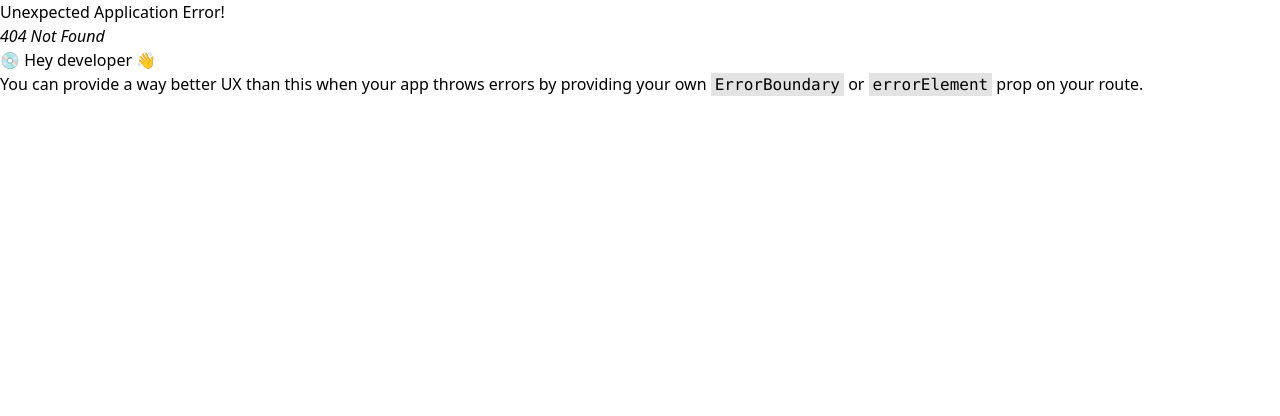
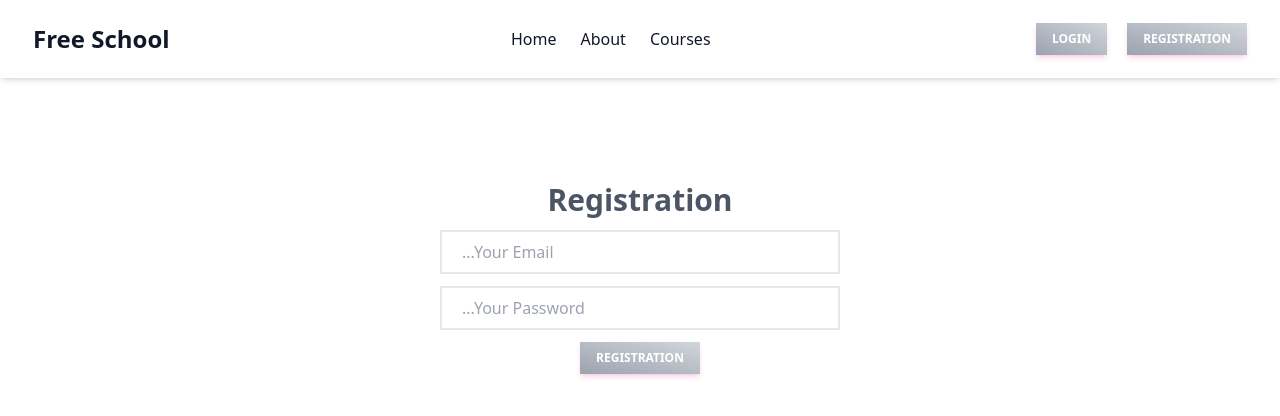
Before and after one commit to sumaiya-rahman-chowdhury/School-Website-With-Firebase-Authentication, a React (Vite) app: page /registration in a window 1280 px wide. Before the commit this address had no page. Shown: the top 416 px of the page. Built offline with nearby package versions, Linux system fonts and the light colour scheme; no server answers.

Commit message:
Added Feature: Login/Registration with Firebase

```diff
--- a/package.json
+++ b/package.json
@@ -11,6 +11,7 @@
   },
   "dependencies": {
     "@material-tailwind/react": "^2.1.2",
+    "firebase": "^10.4.0",
     "localforage": "^1.10.0",
     "match-sorter": "^6.3.1",
     "react": "^18.2.0",
--- a/src/Component/Card/CardDetails.jsx
+++ b/src/Component/Card/CardDetails.jsx
@@ -21,7 +21,7 @@ const CardDetails = () => {
         <div className=" flex justify-center items-center h-auto">
             <div className="relative flex w-full lg:p-20 flex-col  bg-white bg-clip-border text-gray-700  ">
                 <div className="relative mx-4 mt-4 overflow-hidden rounded-xl bg-blue-gray-500 bg-clip-border text-white shadow-lg shadow-blue-gray-500/40">
-                    <img
+                    <img className=" h-[80vh] w-full"
                         src={data?.cover_photo}
                         alt="ui/ux review check"
                     />
--- /dev/null
+++ b/src/Component/Context/Authentication.jsx
@@ -0,0 +1,43 @@
+import { createUserWithEmailAndPassword, onAuthStateChanged, signInWithEmailAndPassword, signOut } from "firebase/auth";
+import { createContext, useEffect, useState } from "react";
+
+import auth from "../firebase.config";
+
+export const  AuthenticationProvider = new createContext(null)
+const Authentication = ({children}) => {
+
+    const [user,setUser] = useState(null)
+
+    const signUp =(email,password)=>{
+
+        return createUserWithEmailAndPassword (auth,email,password)
+    }
+    const logIn = (email,password)=>{
+        return signInWithEmailAndPassword(auth,email,password)
+    }
+
+    useEffect(()=>{
+        const unSubscribe = onAuthStateChanged(auth,(currentUser) =>{
+            setUser(currentUser)
+        }
+        )
+        return ()=>{
+            unSubscribe()
+        }
+    },[])
+
+    const logOut = ()=>{
+        return signOut(auth)
+    }
+
+    const authValue = {signUp,logIn,user,logOut}
+    return (
+        <div>
+            <AuthenticationProvider.Provider value={authValue}>
+                {children}
+            </AuthenticationProvider.Provider>
+        </div>
+    );
+};
+
+export default Authentication;
--- a/src/Component/Header Compo/Navbar.jsx
+++ b/src/Component/Header Compo/Navbar.jsx
@@ -1,12 +1,23 @@
-import { useState } from "react";
+import { useContext, useState } from "react";
 import { NavLink,Link } from "react-router-dom";
+import { AuthenticationProvider } from "../Context/Authentication";
 const Navbar = () => {
-
+    const {user,logOut} = useContext(AuthenticationProvider)
+    console.log(user)
     const navItems = <>
         <li><NavLink to='/'>Home</NavLink></li>
         <li><NavLink to='/about'>About</NavLink></li>
         <li><NavLink to='/'>Courses</NavLink></li>
     </>
+
+    const handleLogOut = () =>{
+        logOut().then(()=>{
+            alert("Log Out")
+        })
+        .catch(error=>{
+            console.log(error)
+        })
+    }
     const [show, setShow] = useState(true)
     console.log(show)
     return (
@@ -24,14 +35,17 @@ const Navbar = () => {
                             {navItems}
                         </ul>
                        <div className=" space-x-5">
-                      <Link to='/login'> <button
+                      {
+                        user?"":<Link to='/login'> <button
                         className="middle none center hidden  bg-gradient-to-tr from-gray-400 to-gray-300 py-2 px-4 font-sans text-xs font-bold uppercase text-white shadow-md shadow-pink-500/20 transition-all hover:shadow-lg hover:shadow-pink-500/40 active:opacity-[0.85] disabled:pointer-events-none disabled:opacity-50 disabled:shadow-none lg:inline-block rounded-none"
                         type="button"
                         data-ripple-light="true"
                     >
                         <span>Login</span>
                     </button></Link>
-                       <Link to='/registratio'>
+                      }
+                    {
+                        user?"":   <Link to='/registration'>
                         <button
                              className="middle none center hidden  bg-gradient-to-tr from-gray-400 to-gray-300 py-2 px-4 font-sans text-xs font-bold uppercase text-white shadow-md shadow-pink-500/20 transition-all hover:shadow-lg hover:shadow-pink-500/40 active:opacity-[0.85] disabled:pointer-events-none disabled:opacity-50 disabled:shadow-none lg:inline-block"
                              type="button"
@@ -40,13 +54,30 @@ const Navbar = () => {
                              <span>Registration</span>
                          </button>
                         </Link>
+                    }
+                    {
+                        user? <Link to='/profile'>
+                        <button
+                             className="middle none center hidden  bg-gradient-to-tr from-gray-400 to-gray-300 py-2 px-4 font-sans text-xs font-bold uppercase text-white shadow-md shadow-pink-500/20 transition-all hover:shadow-lg hover:shadow-pink-500/40 active:opacity-[0.85] disabled:pointer-events-none disabled:opacity-50 disabled:shadow-none lg:inline-block"
+                             type="button"
+                             data-ripple-light="true"
+                         >
+                             <span>Profile</span>
+                         </button>
+                        </Link>:""
+                    }
+                    {
+                        user? <Link to='/'>
+                        <button
+                             className="middle none center hidden  bg-gradient-to-tr from-gray-400 to-gray-300 py-2 px-4 font-sans text-xs font-bold uppercase text-white shadow-md shadow-pink-500/20 transition-all hover:shadow-lg hover:shadow-pink-500/40 active:opacity-[0.85] disabled:pointer-events-none disabled:opacity-50 disabled:shadow-none lg:inline-block"
+                             type="button"
+                             data-ripple-light="true" onClick={handleLogOut}
+                         >
+                             <span>Logout</span>
+                         </button>
+                        </Link>:""
+                    }
                        </div>
-
-
-
-
-
-
                         <button
                             className="middle none relative ml-auto h-6 max-h-[40px] w-6 max-w-[40px] rounded-lg text-center font-sans text-xs font-medium uppercase text-blue-gray-500 transition-all hover:bg-transparent focus:bg-transparent active:bg-transparent disabled:pointer-events-none disabled:opacity-50 disabled:shadow-none lg:hidden"
                             data-collapse-target="navbar"
--- a/src/Component/Login/Login.jsx
+++ b/src/Component/Login/Login.jsx
@@ -1,10 +1,34 @@
+import { useContext } from "react";
+import { AuthenticationProvider } from "../Context/Authentication";
+
 
 const Login = () => {
+
+    const {logIn} = useContext(AuthenticationProvider);
+    const handleLogin = e =>{
+        e.preventDefault()
+        logIn(e.target.email.value,e.target.password.value)
+        .then(res=>{
+            console.log(res.user)
+        })
+        .catch(error=>{
+            console.log(error)
+        })
+    }
+
+
     return (
-        <div>
-            <form action="">
-                <input type="text" name="email" placeholder="...Your Email"/>
+        <div className="">
+           <div className="flex justify-center items-center h-[50vh] text-gray-600 ">
+           <form action="" className="flex flex-col p-5 gap-y-3" onSubmit={handleLogin}>
+                <h1 className=" font-bold text-3xl text-center">Log In</h1>
+                <input type="email" name="email"  className="px-5 py-2 border-2 lg:w-[400px]"  placeholder="...Your Email"/>
+                <input type="password" className="px-5 py-2 border-2"  name="password" placeholder="...Your Password"/>
+               <div className= {`flex justify-center`}>
+               <button  className="middle none center bg-gradient-to-tr from-gray-400 to-gray-300 py-2 px-4 font-sans text-xs font-bold uppercase text-white shadow-md shadow-pink-500/20 transition-all hover:shadow-lg hover:shadow-pink-500/40 active:opacity-[0.85] disabled:pointer-events-none disabled:opacity-50 disabled:shadow-none lg:inline-block ">Log In</button>
+               </div>
             </form>
+           </div>
         </div>
     );
 };
--- /dev/null
+++ b/src/Component/Login/Registration/Registration.jsx
@@ -0,0 +1,38 @@
+import { useContext } from "react";
+import { AuthenticationProvider } from "../../Context/Authentication";
+
+const Registration = () => {
+
+    const {signUp} = useContext(AuthenticationProvider)
+
+    const handleSignUp = (e)=>{
+        e.preventDefault()
+        const email = e.target.email.value ;
+        const password = e.target.password.value
+        console.log(email,password)
+        signUp(email,password)
+        .then(res=>{
+            console.log(res.user)
+        })
+        .catch(error=>{
+            console.log(error.message)
+        })
+    }
+
+    return (
+        <div>
+              <div className="flex justify-center items-center h-[50vh] text-gray-600 ">
+           <form action="" className="flex flex-col p-5 gap-y-3" onSubmit={handleSignUp}>
+                <h1 className=" font-bold text-3xl text-center">Registration</h1>
+                <input type="email" name="email"  className="px-5 py-2 border-2 lg:w-[400px]"  placeholder="...Your Email"/>
+                <input type="password" className="px-5 py-2 border-2"  name="password" placeholder="...Your Password"/>
+               <div className=" flex justify-center">
+               <button  className="middle none center bg-gradient-to-tr from-gray-400 to-gray-300 py-2 px-4 font-sans text-xs font-bold uppercase text-white shadow-md shadow-pink-500/20 transition-all hover:shadow-lg hover:shadow-pink-500/40 active:opacity-[0.85] disabled:pointer-events-none disabled:opacity-50 disabled:shadow-none lg:inline-block " type="submit">Registration</button>
+               </div>
+            </form>
+           </div>
+        </div>
+    );
+};
+
+export default Registration;
--- /dev/null
+++ b/src/Component/User Profile/Profile.jsx
@@ -0,0 +1,10 @@
+
+const Profile = () => {
+    return (
+        <div>
+
+        </div>
+    );
+};
+
+export default Profile;
--- /dev/null
+++ b/src/Component/User Profile/ProtectRouter.jsx
@@ -0,0 +1,14 @@
+import { useContext } from "react";
+import { AuthenticationProvider } from "../Context/Authentication";
+import { Navigate } from "react-router-dom";
+
+const ProtectRouter = ({children}) => {
+    const user = useContext(AuthenticationProvider);
+
+    if(user){
+        return children
+    }
+    return <Navigate to='/login'></Navigate>
+};
+
+export default ProtectRouter;
--- /dev/null
+++ b/src/Component/firebase.config.js
@@ -0,0 +1,20 @@
+// Import the functions you need from the SDKs you need
+import { initializeApp } from "firebase/app";
+import {getAuth} from "firebase/auth"
+// TODO: Add SDKs for Firebase products that you want to use
+// https://firebase.google.com/docs/web/setup#available-libraries
+
+// Your web app's Firebase configuration
+const firebaseConfig = {
+  apiKey: "AIzaSyAOb2HbXeKDnAhTGC8Dgo0PPpskIhT-6YA",
+  authDomain: "free-school-ace8c.firebaseapp.com",
+  projectId: "free-school-ace8c",
+  storageBucket: "free-school-ace8c.appspot.com",
+  messagingSenderId: "164954841675",
+  appId: "1:164954841675:web:29f96d9943cfb20ffae3ce"
+};
+
+// Initialize Firebase
+const app = initializeApp(firebaseConfig);
+const auth = getAuth(app)
+export default auth
--- a/src/main.jsx
+++ b/src/main.jsx
@@ -1,13 +1,16 @@
 import React from 'react'
 import ReactDOM from 'react-dom/client'
-import {  RouterProvider,} from "react-router-dom"
+import { RouterProvider, } from "react-router-dom"
 import './index.css'
 import router from './Component/Root/Root'
+import Authentication from './Component/Context/Authentication'
 
 ReactDOM.createRoot(document.getElementById('root')).render(
   <React.StrictMode>
-   <RouterProvider router={router}>
+    <Authentication>
+      <RouterProvider router={router}>
 
-   </RouterProvider>
+      </RouterProvider>
+    </Authentication>
   </React.StrictMode>,
 )
```
Also changed, not shown: src/Component/Root/Root.jsx (+11 -0 lines), 1 other file (tests, documents, lock files or other folders). Lines whose indentation alone changed are shown as unchanged.
